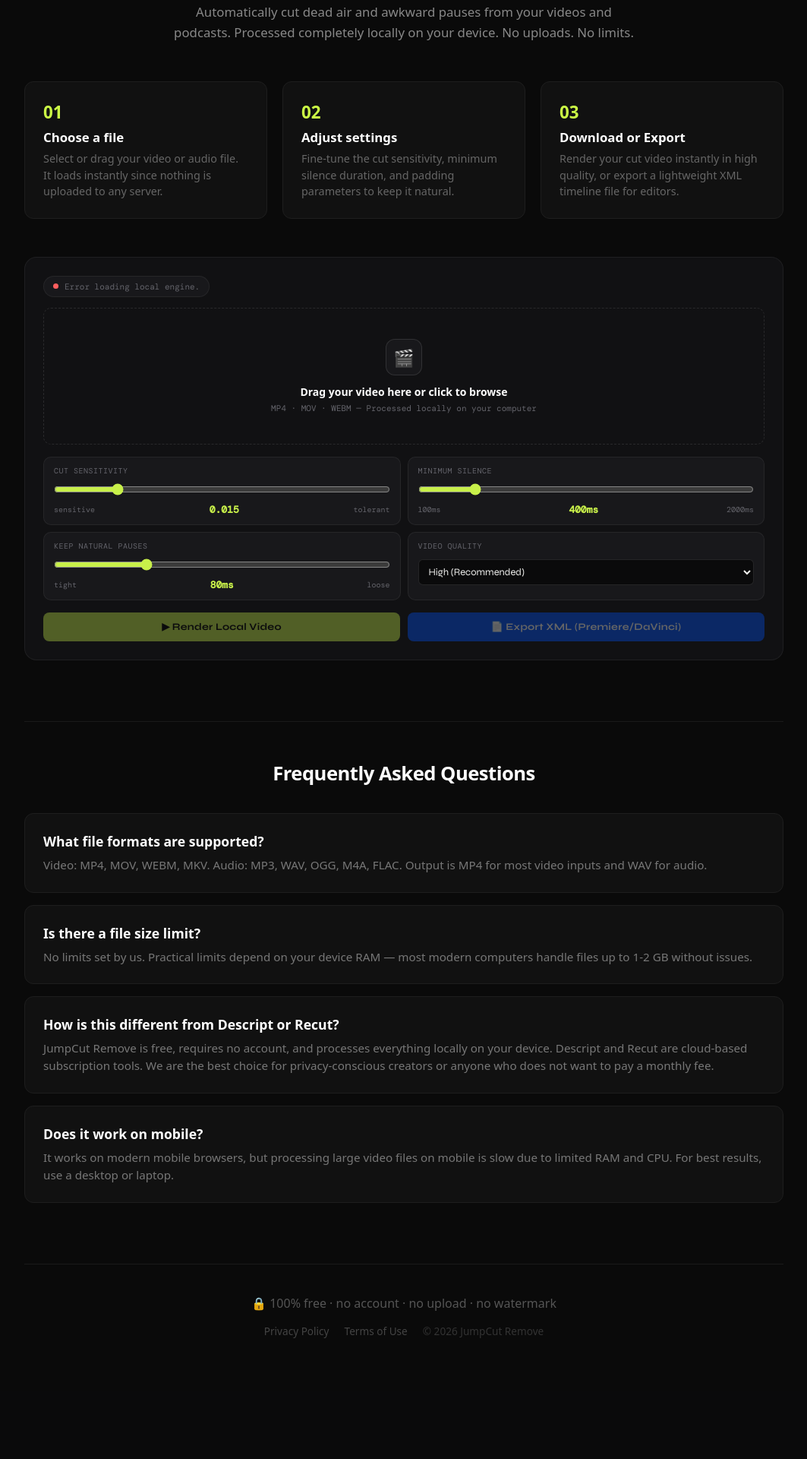
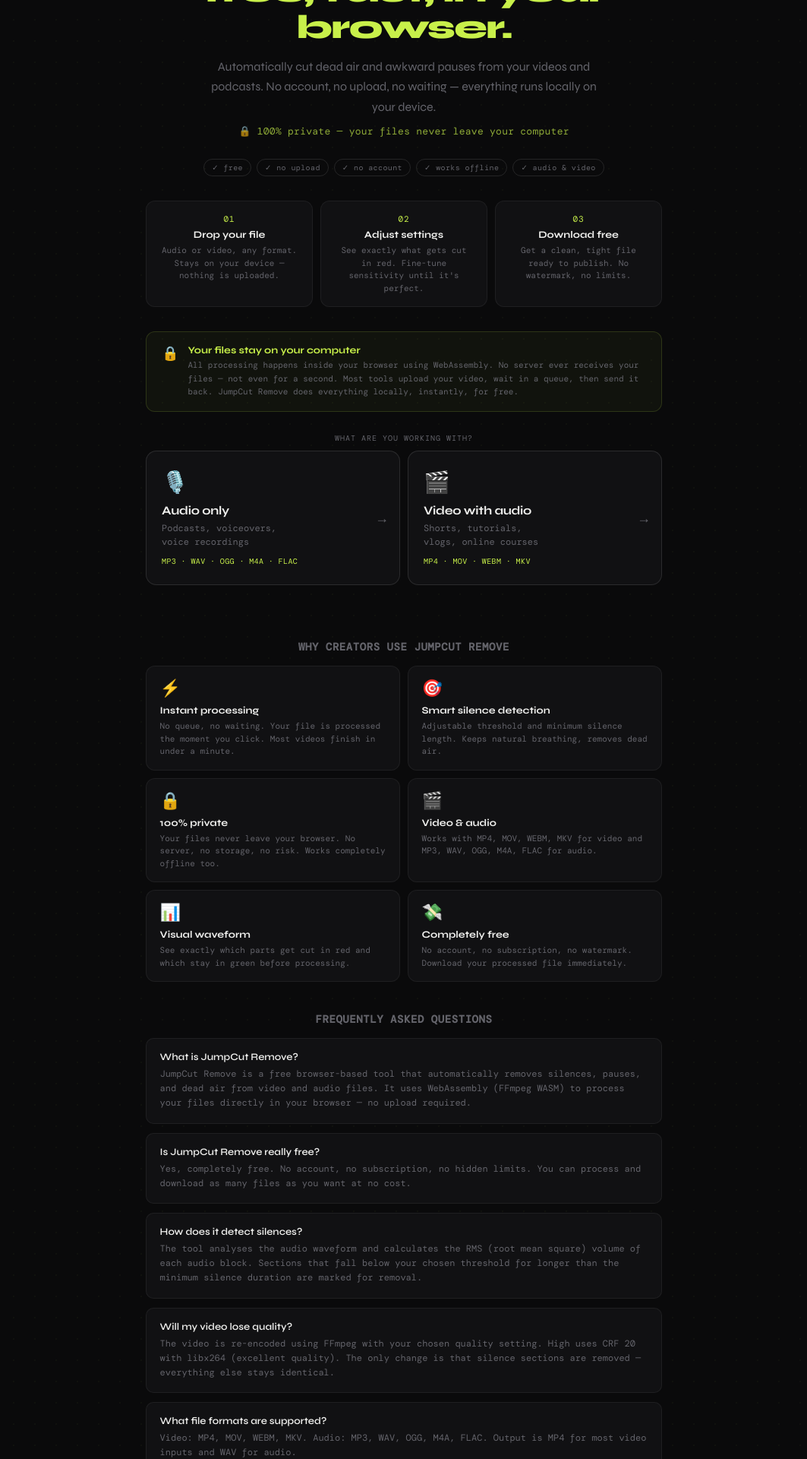
Before and after one commit to DenizarH/jumpcut-remove, a Next.js app in the folder jc/: page / in a window 1280 px wide. Shown: the part 240-2160 px from the top of the page at 76% size, without its empty margins (108-1171 px from the left). Before the commit the page ends 2071 px from the top, so only its background shows below. Built offline with nearby package versions, Linux system fonts and the light colour scheme.

Commit message:
*Refactor page layout and integrate dynamic components*

```diff
--- a/jc/src/app/page.tsx
+++ b/jc/src/app/page.tsx
@@ -1,96 +1,149 @@
-import VideoPanel from '../components/VideoPanel';
+'use client';
+
+import { useState, useRef, useEffect } from 'react';
+import dynamic from 'next/dynamic';
 import styles from './page.module.css';
 
+const AudioPanel = dynamic(() => import('@/components/AudioPanel'), { ssr: false, loading: () => null });
+const VideoPanel = dynamic(() => import('@/components/VideoPanel'), { ssr: false, loading: () => null });
+
+type Mode = 'audio' | 'video' | null;
+
 export default function Home() {
+  const [mounted, setMounted] = useState(false);
+  const [mode, setMode] = useState<Mode>(null);
+  const [audioTrigger, setAudioTrigger] = useState(0);
+  const [videoTrigger, setVideoTrigger] = useState(0);
+  const panelRef = useRef<HTMLDivElement>(null);
+
+  useEffect(() => { setMounted(true); }, []);
+  if (!mounted) return null;
+
+  const selectMode = (m: Mode) => {
+    setMode(m);
+    setTimeout(() => panelRef.current?.scrollIntoView({ behavior: 'smooth', block: 'start' }), 50);
+  };
+
   return (
-    <main className={styles.main} style={{ minHeight: '100vh', backgroundColor: '#0a0a0a', color: '#fff', fontFamily: 'system-ui, -apple-system, sans-serif', padding: '40px 20px' }}>
-      <div style={{ maxWidth: '1000px', margin: '0 auto' }}>
+    <main className={styles.main}>
 
-        {/* Cabeçalho Principal */}
-        <header style={{ textAlign: 'center', marginBottom: '50px', marginTop: '20px' }}>
-          <div style={{ display: 'inline-block', backgroundColor: 'rgba(203, 251, 69, 0.1)', color: '#cbfb45', padding: '6px 14px', borderRadius: '20px', fontSize: '0.8rem', fontWeight: 'bold', textTransform: 'uppercase', letterSpacing: '1px', marginBottom: '16px' }}>
-            ⚡ Local Browser Processing
+      <section className={styles.hero}>
+        <div className={styles.logo}><span className={styles.logoDot} />JumpCut Remove</div>
+        <h1 className={styles.h1}>Remove silences from videos<br /><em className={styles.em}>free, fast, in your browser.</em></h1>
+        <p className={styles.heroSub}>
+          Automatically cut dead air and awkward pauses from your videos and podcasts.
+          No account, no upload, no waiting — everything runs locally on your device.
+        </p>
+        <p className={styles.heroPrivacy}>🔒 100% private — your files never leave your computer</p>
+        <div className={styles.heroBadges}>
+          {['✓ free','✓ no upload','✓ no account','✓ works offline','✓ audio & video'].map(b => (
+            <span key={b} className={styles.hbadge}>{b}</span>
+          ))}
         </div>
-          <h1 style={{ fontSize: '3.2rem', fontWeight: '900', letterSpacing: '-0.03em', marginBottom: '5px', color: '#fff', lineHeight: '1.1' }}>
-            Remove silences from videos
-          </h1>
-          <h2 style={{ fontSize: '2.6rem', fontWeight: '900', color: '#cbfb45', marginBottom: '20px', letterSpacing: '-0.02em' }}>
-            free, fast, in your browser.
-          </h2>
-          <p style={{ color: '#888', fontSize: '1.05rem', lineHeight: '1.6', maxWidth: '620px', margin: '0 auto' }}>
-            Automatically cut dead air and awkward pauses from your videos and podcasts.
-            Processed completely locally on your device. No uploads. No limits.
+      </section>
+
+      <section className={styles.howSection}>
+        <div className={styles.howSteps}>
+          {[
+            { num:'01', title:'Drop your file', desc:'Audio or video, any format. Stays on your device — nothing is uploaded.' },
+            { num:'02', title:'Adjust settings', desc:'See exactly what gets cut in red. Fine-tune sensitivity until it\'s perfect.' },
+            { num:'03', title:'Download free', desc:'Get a clean, tight file ready to publish. No watermark, no limits.' },
+          ].map(s => (
+            <div key={s.num} className={styles.howStep}>
+              <p className={styles.howNum}>{s.num}</p>
+              <p className={styles.howTitle}>{s.title}</p>
+              <p className={styles.howDesc}>{s.desc}</p>
+            </div>
+          ))}
+        </div>
+      </section>
+
+      <div className={styles.privacyBanner}>
+        <span className={styles.pbIcon}>🔒</span>
+        <div>
+          <p className={styles.pbTitle}>Your files stay on your computer</p>
+          <p className={styles.pbDesc}>
+            All processing happens inside your browser using WebAssembly. No server ever receives your files —
+            not even for a second. Most tools upload your video, wait in a queue, then send it back.
+            JumpCut Remove does everything locally, instantly, for free.
           </p>
-        </header>
-
-        {/* Os 3 Cards de Passos (Recuperados da sua imagem original) */}
-        <div style={{ display: 'grid', gridTemplateColumns: 'repeat(auto-fit, minmax(280px, 1fr))', gap: '20px', marginBottom: '50px' }}>
-          <div style={{ backgroundColor: '#111', border: '1px solid #1e1e1e', borderRadius: '12px', padding: '24px' }}>
-            <div style={{ color: '#cbfb45', fontSize: '1.4rem', fontWeight: '900', marginBottom: '6px' }}>01</div>
-            <h3 style={{ fontSize: '1.05rem', fontWeight: 'bold', marginBottom: '6px', color: '#fff' }}>Choose a file</h3>
-            <p style={{ color: '#666', fontSize: '0.9rem', lineHeight: '1.5' }}>Select or drag your video or audio file. It loads instantly since nothing is uploaded to any server.</p>
-          </div>
-
-          <div style={{ backgroundColor: '#111', border: '1px solid #1e1e1e', borderRadius: '12px', padding: '24px' }}>
-            <div style={{ color: '#cbfb45', fontSize: '1.4rem', fontWeight: '900', marginBottom: '6px' }}>02</div>
-            <h3 style={{ fontSize: '1.05rem', fontWeight: 'bold', marginBottom: '6px', color: '#fff' }}>Adjust settings</h3>
-            <p style={{ color: '#666', fontSize: '0.9rem', lineHeight: '1.5' }}>Fine-tune the cut sensitivity, minimum silence duration, and padding parameters to keep it natural.</p>
-          </div>
-
-          <div style={{ backgroundColor: '#111', border: '1px solid #1e1e1e', borderRadius: '12px', padding: '24px' }}>
-            <div style={{ color: '#cbfb45', fontSize: '1.4rem', fontWeight: '900', marginBottom: '6px' }}>03</div>
-            <h3 style={{ fontSize: '1.05rem', fontWeight: 'bold', marginBottom: '6px', color: '#fff' }}>Download or Export</h3>
-            <p style={{ color: '#666', fontSize: '0.9rem', lineHeight: '1.5' }}>Render your cut video instantly in high quality, or export a lightweight XML timeline file for editors.</p>
         </div>
       </div>
 
-        {/* Ferramenta Principal (O Painel de Vídeo com o motor ultra rápido) */}
-        <div style={{ marginBottom: '60px' }}>
-          <VideoPanel />
-        </div>
-
-        {/* Secção de Perguntas Frequentes (FAQ) */}
-        <section style={{ marginTop: '80px', borderTop: '1px solid #1a1a1a', paddingTop: '50px' }}>
-          <h2 style={{ fontSize: '1.6rem', fontWeight: 'bold', textAlign: 'center', marginBottom: '35px', color: '#fff', letterSpacing: '-0.02em' }}>
-            Frequently Asked Questions
-          </h2>
-
-          <div style={{ display: 'grid', gridTemplateColumns: '1fr', gap: '16px' }}>
-            <div style={{ backgroundColor: '#111', border: '1px solid #1e1e1e', borderRadius: '12px', padding: '24px' }}>
-              <h3 style={{ fontSize: '1.1rem', fontWeight: '600', color: '#fff', marginBottom: '8px' }}>What file formats are supported?</h3>
-              <p style={{ color: '#777', fontSize: '0.95rem', lineHeight: '1.5' }}>Video: MP4, MOV, WEBM, MKV. Audio: MP3, WAV, OGG, M4A, FLAC. Output is MP4 for most video inputs and WAV for audio.</p>
-            </div>
-
-            <div style={{ backgroundColor: '#111', border: '1px solid #1e1e1e', borderRadius: '12px', padding: '24px' }}>
-              <h3 style={{ fontSize: '1.1rem', fontWeight: '600', color: '#fff', marginBottom: '8px' }}>Is there a file size limit?</h3>
-              <p style={{ color: '#777', fontSize: '0.95rem', lineHeight: '1.5' }}>No limits set by us. Practical limits depend on your device RAM — most modern computers handle files up to 1-2 GB without issues.</p>
-            </div>
-
-            <div style={{ backgroundColor: '#111', border: '1px solid #1e1e1e', borderRadius: '12px', padding: '24px' }}>
-              <h3 style={{ fontSize: '1.1rem', fontWeight: '600', color: '#fff', marginBottom: '8px' }}>How is this different from Descript or Recut?</h3>
-              <p style={{ color: '#777', fontSize: '0.95rem', lineHeight: '1.5' }}>JumpCut Remove is free, requires no account, and processes everything locally on your device. Descript and Recut are cloud-based subscription tools. We are the best choice for privacy-conscious creators or anyone who does not want to pay a monthly fee.</p>
-            </div>
-
-            <div style={{ backgroundColor: '#111', border: '1px solid #1e1e1e', borderRadius: '12px', padding: '24px' }}>
-              <h3 style={{ fontSize: '1.1rem', fontWeight: '600', color: '#fff', marginBottom: '8px' }}>Does it work on mobile?</h3>
-              <p style={{ color: '#777', fontSize: '0.95rem', lineHeight: '1.5' }}>It works on modern mobile browsers, but processing large video files on mobile is slow due to limited RAM and CPU. For best results, use a desktop or laptop.</p>
-            </div>
+      <section className={styles.modeSection}>
+        <p className={styles.modeLabel}>What are you working with?</p>
+        <div className={styles.modeCards}>
+          <button className={`${styles.modeCard} ${mode==='audio'?styles.modeActive:''}`} onClick={() => selectMode('audio')}>
+            <span className={styles.modeIcon}>🎙️</span>
+            <p className={styles.modeTitle}>Audio only</p>
+            <p className={styles.modeDesc}>Podcasts, voiceovers,<br />voice recordings</p>
+            <p className={styles.modeFormats}>MP3 · WAV · OGG · M4A · FLAC</p>
+            <span className={styles.modeArrow}>→</span>
+          </button>
+          <button className={`${styles.modeCard} ${mode==='video'?styles.modeActive:''}`} onClick={() => selectMode('video')}>
+            <span className={styles.modeIcon}>🎬</span>
+            <p className={styles.modeTitle}>Video with audio</p>
+            <p className={styles.modeDesc}>Shorts, tutorials,<br />vlogs, online courses</p>
+            <p className={styles.modeFormats}>MP4 · MOV · WEBM · MKV</p>
+            <span className={styles.modeArrow}>→</span>
+          </button>
         </div>
       </section>
 
-        {/* Rodapé Legal e Limpo */}
-        <footer style={{ marginTop: '80px', textAlign: 'center', borderTop: '1px solid #1a1a1a', paddingTop: '40px', paddingBottom: '30px' }}>
-          <p style={{ color: '#555', fontSize: '#0.85rem', marginBottom: '16px', fontWeight: '500' }}>
-            🔒 100% free · no account · no upload · no watermark
+      <div ref={panelRef} className={styles.panelWrapper}>
+        {mode === 'audio' && <AudioPanel proUnlocked={true} onRequestDownload={() => setAudioTrigger(n=>n+1)} downloadTrigger={audioTrigger} />}
+        {mode === 'video' && <VideoPanel proUnlocked={true} onRequestDownload={() => setVideoTrigger(n=>n+1)} downloadTrigger={videoTrigger} />}
+      </div>
+
+      <section className={styles.featSection}>
+        <p className={styles.featTitle}>Why creators use JumpCut Remove</p>
+        <div className={styles.featGrid}>
+          {[
+            { icon:'⚡', title:'Instant processing', desc:'No queue, no waiting. Your file is processed the moment you click. Most videos finish in under a minute.' },
+            { icon:'🎯', title:'Smart silence detection', desc:'Adjustable threshold and minimum silence length. Keeps natural breathing, removes dead air.' },
+            { icon:'🔒', title:'100% private', desc:'Your files never leave your browser. No server, no storage, no risk. Works completely offline too.' },
+            { icon:'🎬', title:'Video & audio', desc:'Works with MP4, MOV, WEBM, MKV for video and MP3, WAV, OGG, M4A, FLAC for audio.' },
+            { icon:'📊', title:'Visual waveform', desc:'See exactly which parts get cut in red and which stay in green before processing.' },
+            { icon:'💸', title:'Completely free', desc:'No account, no subscription, no watermark. Download your processed file immediately.' },
+          ].map(f => (
+            <div key={f.title} className={styles.featCard}>
+              <span className={styles.featIcon}>{f.icon}</span>
+              <p className={styles.featCardTitle}>{f.title}</p>
+              <p className={styles.featCardDesc}>{f.desc}</p>
+            </div>
+          ))}
+        </div>
+      </section>
+
+      <section className={styles.faqSection} aria-label="Frequently asked questions">
+        <p className={styles.faqTitle}>Frequently Asked Questions</p>
+        {[
+          { q:'What is JumpCut Remove?', a:'JumpCut Remove is a free browser-based tool that automatically removes silences, pauses, and dead air from video and audio files. It uses WebAssembly (FFmpeg WASM) to process your files directly in your browser — no upload required.' },
+          { q:'Is JumpCut Remove really free?', a:'Yes, completely free. No account, no subscription, no hidden limits. You can process and download as many files as you want at no cost.' },
+          { q:'How does it detect silences?', a:'The tool analyses the audio waveform and calculates the RMS (root mean square) volume of each audio block. Sections that fall below your chosen threshold for longer than the minimum silence duration are marked for removal.' },
+          { q:'Will my video lose quality?', a:'The video is re-encoded using FFmpeg with your chosen quality setting. High uses CRF 20 with libx264 (excellent quality). The only change is that silence sections are removed — everything else stays identical.' },
+          { q:'What file formats are supported?', a:'Video: MP4, MOV, WEBM, MKV. Audio: MP3, WAV, OGG, M4A, FLAC. Output is MP4 for most video inputs and WAV for audio.' },
+          { q:'Is there a file size limit?', a:'No limits set by us. Practical limits depend on your device RAM — most modern computers handle files up to 1–2 GB without issues.' },
+          { q:'How is this different from Descript or Recut?', a:'JumpCut Remove is free, requires no account, and processes everything locally on your device. Descript and Recut are cloud-based subscription tools. We are the best choice for privacy-conscious creators or anyone who does not want to pay a monthly fee.' },
+          { q:'Does it work on mobile?', a:'It works on modern mobile browsers, but processing large video files on mobile is slow due to limited RAM and CPU. For best results, use a desktop or laptop.' },
+        ].map(item => (
+          <div key={item.q} className={styles.faqItem}>
+            <p className={styles.faqQ}>{item.q}</p>
+            <p className={styles.faqA}>{item.a}</p>
+          </div>
+        ))}
+      </section>
+
+      <footer className={styles.footer}>
+        <p>🔒 100% free · no account · no upload · no watermark</p>
+        <p>
+          <a href="/privacy">Privacy Policy</a>
+          <span className={styles.footerDivider}>·</span>
+          <a href="/privacy">Terms of Use</a>
+          <span className={styles.footerDivider}>·</span>
+          <span>© 2026 JumpCut Remove</span>
         </p>
-          <div style={{ display: 'flex', justifyContent: 'center', gap: '20px' }}>
-            <a href="/privacy-policy" style={{ color: '#444', fontSize: '0.85rem', textDecoration: 'none' }}>Privacy Policy</a>
-            <a href="/terms-of-use" style={{ color: '#444', fontSize: '0.85rem', textDecoration: 'none' }}>Terms of Use</a>
-            <span style={{ color: '#333', fontSize: '0.85rem' }}>© 2026 JumpCut Remove</span>
-          </div>
       </footer>
-
-      </div>
     </main>
   );
 }
```
Lines whose indentation alone changed are shown as unchanged.
